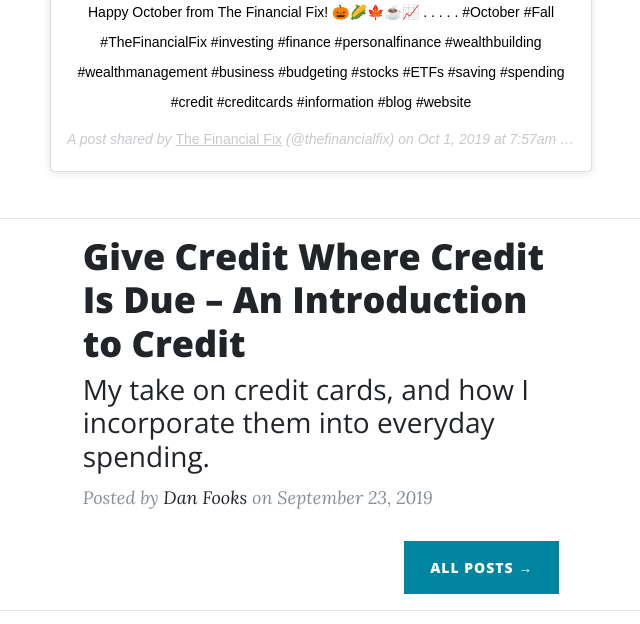
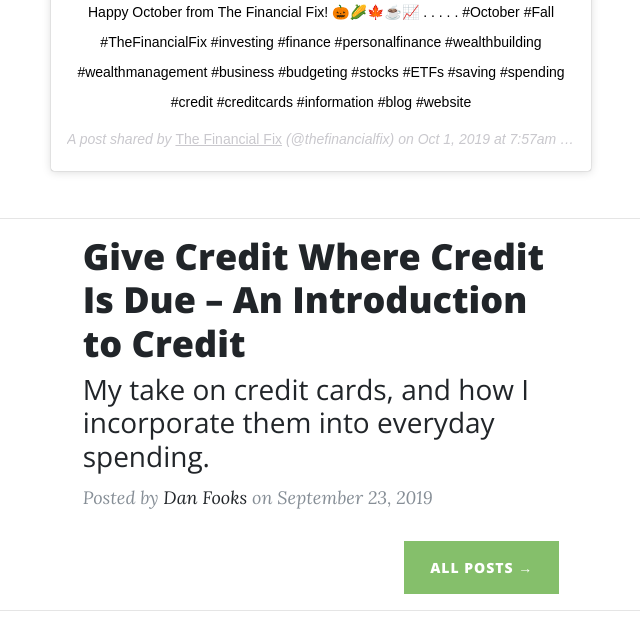
Before and after one commit to thefinancialfix/thefinancialfix.github.io, a website: page index.html in a window 1280 px wide. Shown: the part 2494-3118 px from the top of the page, without its empty margins (319-959 px from the left). Drawn offline with nearby package versions, Linux system fonts and the light colour scheme; a script that the page names is missing.

Commit message:
Update clean-blog.css
update button color

```diff
--- a/css/clean-blog.css
+++ b/css/clean-blog.css
@@ -398,14 +398,14 @@
 }
 
 .btn-primary {
-  background-color: #0085A1;
-  border-color: #0085A1;
+  background-color: rgb(133,191,107);
+  border-color: rgb(133,191,107);
 }
 
 .btn-primary:hover, .btn-primary:focus, .btn-primary:active {
   color: #fff;
-  background-color: #00657b !important;
-  border-color: #00657b !important;
+  background-color: rgb(85, 133, 65) !important;
+  border-color: rgb(85, 133, 65) !important;
 }
 
 .btn-lg {
```
